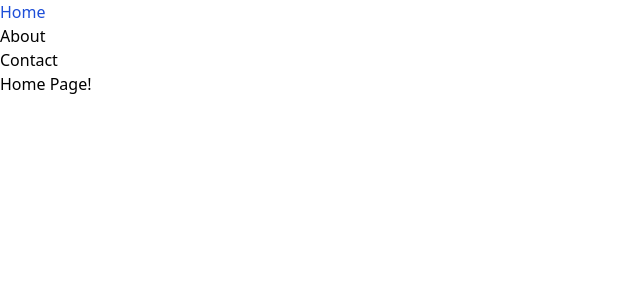
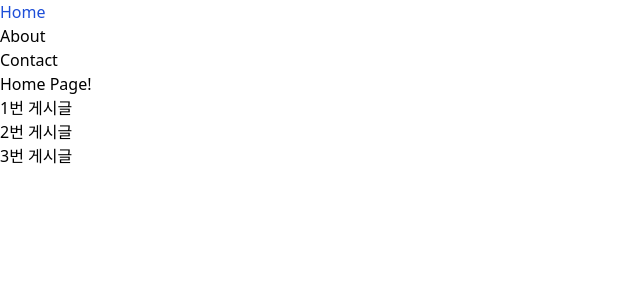
Before and after one commit to gymcoding/lean-canvas-react, a React (Vite) app: page / in a window 1280 px wide. Shown: the top 300 px of the page, without its empty margins (0-640 px from the left). Built offline with nearby package versions, Linux system fonts and the light colour scheme.

Commit message:
12 params, query, hash 사용법

```diff
--- a/src/main.jsx
+++ b/src/main.jsx
@@ -7,6 +7,7 @@
 import About from './pages/About';
 import Contact from './pages/Contact';
 import ErrorPage from './pages/ErrorPage';
+import CanvasDetail from './pages/CanvasDetail';
 const router = createBrowserRouter([
   {
     path: '/',
@@ -24,6 +25,10 @@
         path: 'contact',
         element: <Contact />,
       },
+      {
+        path: 'canvases/:id',
+        element: <CanvasDetail />,
+      },
     ],
     errorElement: <ErrorPage />,
   },
--- /dev/null
+++ b/src/pages/CanvasDetail.jsx
@@ -0,0 +1,20 @@
+import { useLocation, useParams, useSearchParams } from 'react-router-dom';
+
+function CanvasDetail() {
+  const { id } = useParams();
+  const [searchParams] = useSearchParams();
+  console.log('searchParams: ', searchParams.get('keyword'));
+
+  const location = useLocation();
+  console.log('location: ', location);
+  return (
+    <div>
+      CanvasDetail
+      <p>id: {id}</p>
+      <p>keyword: {searchParams.get('keyword')}</p>
+      <p>hash: {location.hash}</p>
+    </div>
+  );
+}
+
+export default CanvasDetail;
--- a/src/pages/Home.jsx
+++ b/src/pages/Home.jsx
@@ -1,5 +1,21 @@
+import { Link } from 'react-router-dom';
 function Home() {
-  return <div>Home Page!</div>;
+  return (
+    <div>
+      Home Page!
+      <ul>
+        <li>
+          <Link to={`/canvases/1`}>1번 게시글</Link>
+        </li>
+        <li>
+          <Link to={`/canvases/2?keyword=canvas#helloworld`}>2번 게시글</Link>
+        </li>
+        <li>
+          <Link to={`/canvases/3`}>3번 게시글</Link>
+        </li>
+      </ul>
+    </div>
+  );
 }
 
 export default Home;
```
